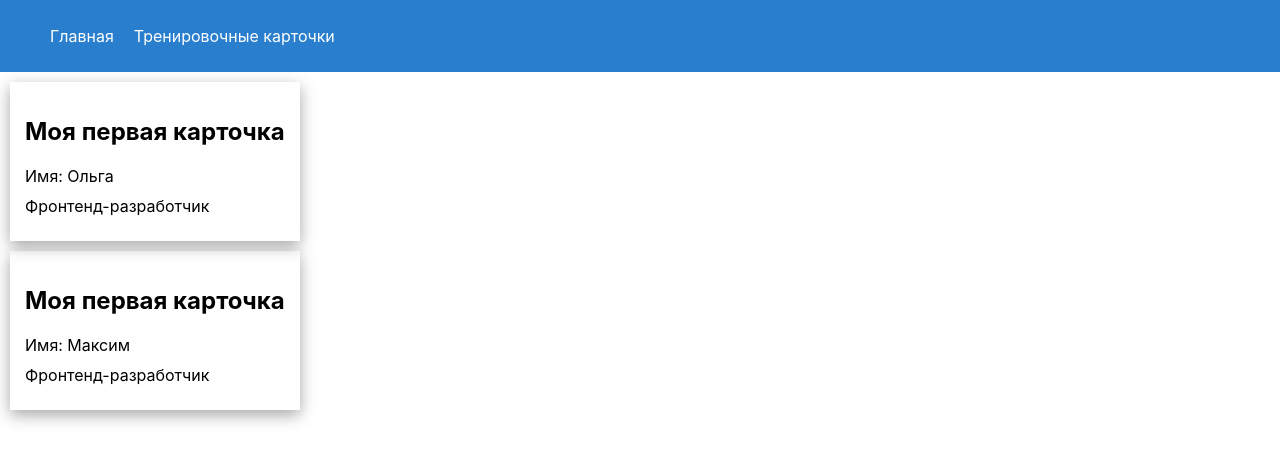
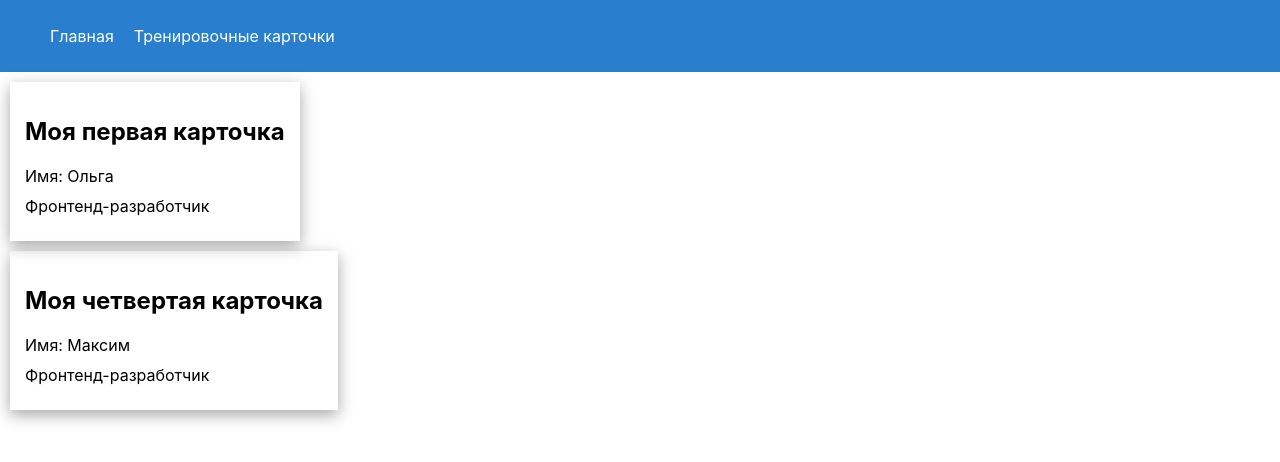
Before and after one commit to netology-code/netomerch-frontend, a React (Create React App) app: page /examples in a window 1280 px wide. Shown: the top 462 px of the page. Built offline with nearby package versions, Linux system fonts and the light colour scheme.

Commit message:
card title fixed

```diff
--- a/src/components/Cards/CardFour.jsx
+++ b/src/components/Cards/CardFour.jsx
@@ -3,7 +3,7 @@ import styles from './cardOne.module.css';
 
 const CardFour = () => (
   <div className={styles.card}>
-    <h2>Моя первая карточка</h2>
+    <h2>Моя четвертая карточка</h2>
     <div>
       Имя: Максим
     </div>
```
